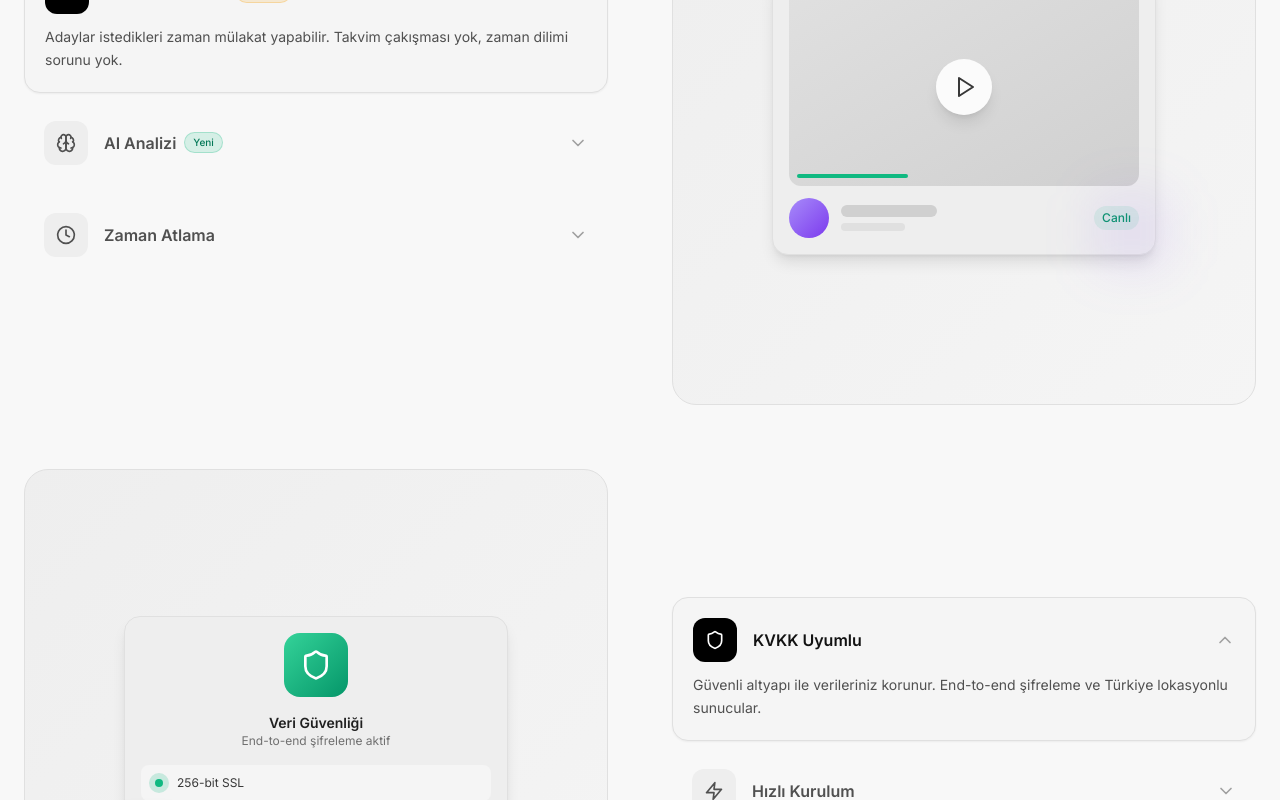
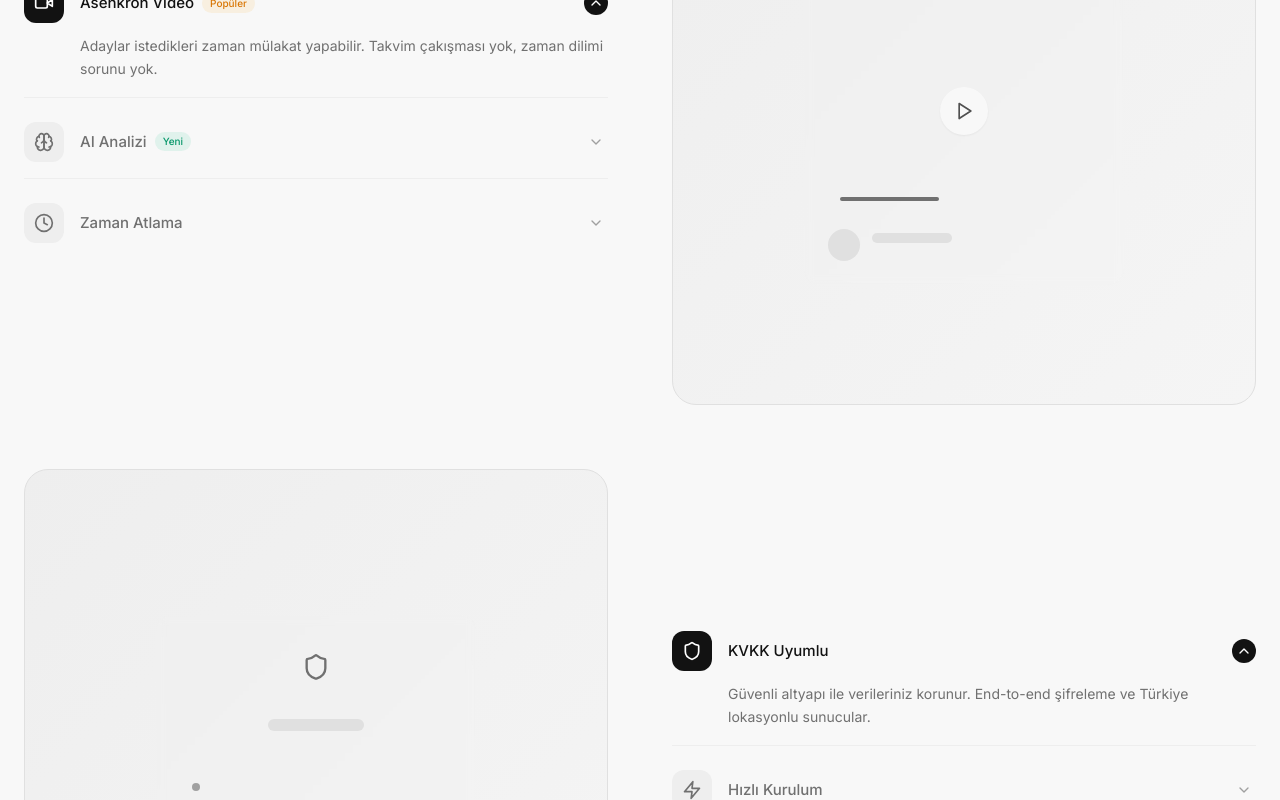
Before and after one commit to samualetto35/ReculAI, a Next.js app in the folder apps/web/: page / in a window 1280 px wide. Shown: the part 1800-2600 px from the top of the page. Built offline with nearby package versions, Linux system fonts and the light colour scheme.

Commit message:
Improve features accordion (remove box), minimal B2B illustrations, remove contact info

```diff
--- a/apps/web/src/app/page.tsx
+++ b/apps/web/src/app/page.tsx
@@ -67,93 +67,101 @@ const faqs = [
 
 const companies = ['TechCorp', 'Startup Hub', 'Global Yazılım', 'Fintech Co', 'E-Ticaret Plus'];
 
-// Feature illustration components
+// Feature illustration components - Minimal B2B SaaS style
 const FeatureIllustration1 = ({ activeIndex }: { activeIndex: number }) => {
   const illustrations = [
-    // Asenkron Video - Video player mockup
-    <div key="video" className="relative w-full h-full flex items-center justify-center p-6">
-      <div className="relative w-full max-w-sm">
-        <div className="bg-surface-100 rounded-2xl p-4 shadow-lg border border-surface-200">
-          <div className="aspect-video bg-gradient-to-br from-surface-200 to-surface-300 rounded-xl mb-3 relative overflow-hidden">
-            <div className="absolute inset-0 flex items-center justify-center">
-              <div className="w-14 h-14 rounded-full bg-white/90 flex items-center justify-center shadow-lg">
-                <Play className="w-6 h-6 text-surface-700 ml-1" />
+    // Asenkron Video - Minimal video interface
+    <div key="video" className="relative w-full h-full flex items-center justify-center p-8">
+      <div className="w-full max-w-xs">
+        {/* Browser chrome */}
+        <div className="bg-surface-200/50 rounded-t-2xl px-4 py-3 flex items-center gap-2">
+          <div className="flex gap-1.5">
+            <div className="w-2.5 h-2.5 rounded-full bg-surface-300" />
+            <div className="w-2.5 h-2.5 rounded-full bg-surface-300" />
+            <div className="w-2.5 h-2.5 rounded-full bg-surface-300" />
+          </div>
+          <div className="flex-1 mx-8">
+            <div className="h-5 bg-surface-100 rounded-full" />
+          </div>
+        </div>
+        {/* Content */}
+        <div className="bg-surface-100/80 rounded-b-2xl p-6 backdrop-blur-sm">
+          <div className="aspect-[4/3] bg-surface-200/60 rounded-xl mb-4 flex items-center justify-center relative overflow-hidden">
+            <div className="w-12 h-12 rounded-full bg-surface-0 flex items-center justify-center shadow-sm">
+              <Play className="w-5 h-5 text-surface-600 ml-0.5" />
+            </div>
+            <div className="absolute bottom-3 left-3 right-3">
+              <div className="h-1 bg-surface-300/50 rounded-full">
+                <div className="h-full w-2/5 bg-surface-500 rounded-full" />
               </div>
-            </div>
-            <div className="absolute bottom-2 left-2 right-2 h-1 bg-surface-400/30 rounded-full">
-              <div className="h-full w-1/3 bg-emerald-500 rounded-full" />
             </div>
           </div>
           <div className="flex items-center gap-3">
-            <div className="w-10 h-10 rounded-full bg-gradient-to-br from-violet-400 to-violet-600" />
-            <div className="flex-1">
-              <div className="h-3 w-24 bg-surface-300 rounded-full mb-1.5" />
-              <div className="h-2 w-16 bg-surface-200 rounded-full" />
+            <div className="w-8 h-8 rounded-full bg-surface-200" />
+            <div className="flex-1 space-y-1.5">
+              <div className="h-2.5 w-20 bg-surface-200 rounded-full" />
+              <div className="h-2 w-14 bg-surface-200/60 rounded-full" />
             </div>
-            <div className="px-2 py-1 bg-emerald-500/10 text-emerald-600 text-xs font-medium rounded-full">Canlı</div>
           </div>
         </div>
-        <div className="absolute -bottom-4 -right-4 w-20 h-20 bg-violet-500/10 rounded-2xl blur-xl" />
       </div>
     </div>,
-    // AI Analizi - Analytics dashboard mockup
-    <div key="ai" className="relative w-full h-full flex items-center justify-center p-6">
-      <div className="relative w-full max-w-sm">
-        <div className="bg-surface-100 rounded-2xl p-4 shadow-lg border border-surface-200">
-          <div className="flex items-center gap-2 mb-4">
-            <Brain className="w-5 h-5 text-emerald-500" />
-            <span className="text-sm font-medium text-surface-700">AI Değerlendirme</span>
-            <span className="ml-auto px-2 py-0.5 bg-emerald-500/10 text-emerald-600 text-xs font-medium rounded-full">%92</span>
+    // AI Analizi - Minimal analytics
+    <div key="ai" className="relative w-full h-full flex items-center justify-center p-8">
+      <div className="w-full max-w-xs">
+        <div className="bg-surface-100/80 rounded-2xl p-6 backdrop-blur-sm">
+          <div className="flex items-center justify-between mb-6">
+            <div className="h-2.5 w-20 bg-surface-200 rounded-full" />
+            <div className="h-6 w-12 bg-surface-200/60 rounded-full" />
           </div>
-          <div className="space-y-3">
-            {['İletişim', 'Teknik Bilgi', 'Problem Çözme', 'Deneyim'].map((skill, i) => (
-              <div key={skill} className="flex items-center gap-3">
-                <span className="text-xs text-surface-600 w-20">{skill}</span>
-                <div className="flex-1 h-2 bg-surface-200 rounded-full overflow-hidden">
+          <div className="space-y-4">
+            {[75, 88, 65, 92].map((val, i) => (
+              <div key={i} className="flex items-center gap-3">
+                <div className="w-16 h-2 bg-surface-200/60 rounded-full" />
+                <div className="flex-1 h-2 bg-surface-200/40 rounded-full overflow-hidden">
                   <div
-                    className="h-full bg-gradient-to-r from-emerald-400 to-emerald-500 rounded-full transition-all duration-500"
-                    style={{ width: `${85 + i * 3}%` }}
+                    className="h-full bg-surface-400 rounded-full"
+                    style={{ width: `${val}%` }}
                   />
                 </div>
               </div>
             ))}
           </div>
-          <div className="mt-4 pt-3 border-t border-surface-200 flex items-center gap-2">
-            <Sparkles className="w-4 h-4 text-amber-500" />
-            <span className="text-xs text-surface-600">STAR metodolojisi ile analiz edildi</span>
+          <div className="mt-6 pt-4 border-t border-surface-200/50">
+            <div className="flex items-center gap-2">
+              <div className="w-4 h-4 rounded bg-surface-200" />
+              <div className="h-2 w-32 bg-surface-200/60 rounded-full" />
+            </div>
           </div>
         </div>
-        <div className="absolute -bottom-4 -left-4 w-20 h-20 bg-emerald-500/10 rounded-2xl blur-xl" />
       </div>
     </div>,
-    // Zaman Atlama - Timeline mockup
-    <div key="time" className="relative w-full h-full flex items-center justify-center p-6">
-      <div className="relative w-full max-w-sm">
-        <div className="bg-surface-100 rounded-2xl p-4 shadow-lg border border-surface-200">
-          <div className="flex items-center gap-2 mb-4">
-            <Clock className="w-5 h-5 text-sky-500" />
-            <span className="text-sm font-medium text-surface-700">Zaman Çizelgesi</span>
+    // Zaman Atlama - Minimal timeline
+    <div key="time" className="relative w-full h-full flex items-center justify-center p-8">
+      <div className="w-full max-w-xs">
+        <div className="bg-surface-100/80 rounded-2xl p-6 backdrop-blur-sm">
+          <div className="h-2.5 w-24 bg-surface-200 rounded-full mb-6" />
+          {/* Timeline */}
+          <div className="relative py-4">
+            <div className="h-0.5 bg-surface-200 rounded-full" />
+            <div className="absolute top-1/2 -translate-y-1/2 left-[15%] w-3 h-3 rounded-full bg-surface-300" />
+            <div className="absolute top-1/2 -translate-y-1/2 left-[40%] w-4 h-4 rounded-full bg-surface-400 border-2 border-surface-0" />
+            <div className="absolute top-1/2 -translate-y-1/2 left-[65%] w-3 h-3 rounded-full bg-surface-300" />
+            <div className="absolute top-1/2 -translate-y-1/2 left-[90%] w-3 h-3 rounded-full bg-surface-300" />
           </div>
-          <div className="relative h-3 bg-surface-200 rounded-full mb-4">
-            <div className="absolute top-0 left-[10%] w-1 h-3 bg-amber-400 rounded-full" />
-            <div className="absolute top-0 left-[35%] w-1 h-3 bg-emerald-400 rounded-full" />
-            <div className="absolute top-0 left-[60%] w-1 h-3 bg-violet-400 rounded-full" />
-            <div className="absolute top-0 left-[85%] w-1 h-3 bg-sky-400 rounded-full" />
-            <div className="absolute -top-1 left-[45%] w-5 h-5 bg-white border-2 border-emerald-500 rounded-full shadow-sm" />
-          </div>
-          <div className="grid grid-cols-4 gap-2">
-            {['0:00', '2:30', '5:00', '7:30'].map((time, i) => (
-              <div key={time} className={cn(
-                "text-center p-2 rounded-lg transition-colors",
-                i === 1 ? "bg-emerald-500/10 border border-emerald-500/20" : "bg-surface-50"
+          {/* Cards */}
+          <div className="grid grid-cols-4 gap-2 mt-4">
+            {[0, 1, 2, 3].map((i) => (
+              <div key={i} className={cn(
+                "p-2 rounded-lg",
+                i === 1 ? "bg-surface-200/80" : "bg-surface-200/40"
               )}>
-                <div className="text-xs font-medium text-surface-700">{time}</div>
-                <div className="text-[10px] text-surface-500 mt-0.5">Soru {i + 1}</div>
+                <div className="h-2 w-6 bg-surface-300/60 rounded-full mx-auto mb-1" />
+                <div className="h-1.5 w-8 bg-surface-300/40 rounded-full mx-auto" />
               </div>
             ))}
           </div>
         </div>
-        <div className="absolute -bottom-4 -right-4 w-20 h-20 bg-sky-500/10 rounded-2xl blur-xl" />
       </div>
     </div>,
   ];
@@ -162,96 +170,90 @@ const FeatureIllustration1 = ({ activeIndex }: { activeIndex: number }) => {
 
 const FeatureIllustration2 = ({ activeIndex }: { activeIndex: number }) => {
   const illustrations = [
-    // KVKK - Security shield mockup
-    <div key="security" className="relative w-full h-full flex items-center justify-center p-6">
-      <div className="relative w-full max-w-sm">
-        <div className="bg-surface-100 rounded-2xl p-4 shadow-lg border border-surface-200">
-          <div className="flex items-center justify-center mb-4">
-            <div className="w-16 h-16 rounded-2xl bg-gradient-to-br from-emerald-400 to-emerald-600 flex items-center justify-center">
-              <Shield className="w-8 h-8 text-white" />
+    // KVKK - Minimal security
+    <div key="security" className="relative w-full h-full flex items-center justify-center p-8">
+      <div className="w-full max-w-xs">
+        <div className="bg-surface-100/80 rounded-2xl p-6 backdrop-blur-sm">
+          <div className="flex justify-center mb-6">
+            <div className="w-14 h-14 rounded-2xl bg-surface-200/80 flex items-center justify-center">
+              <Shield className="w-7 h-7 text-surface-500" />
             </div>
           </div>
-          <div className="text-center mb-4">
-            <div className="text-sm font-semibold text-surface-800">Veri Güvenliği</div>
-            <div className="text-xs text-surface-500">End-to-end şifreleme aktif</div>
+          <div className="text-center mb-6">
+            <div className="h-3 w-24 bg-surface-200 rounded-full mx-auto mb-2" />
+            <div className="h-2 w-32 bg-surface-200/60 rounded-full mx-auto" />
           </div>
           <div className="space-y-2">
-            {['256-bit SSL', 'KVKK Uyumlu', 'TR Sunucu'].map((item, i) => (
-              <div key={item} className="flex items-center gap-2 p-2 bg-surface-50 rounded-lg">
-                <div className="w-5 h-5 rounded-full bg-emerald-500/20 flex items-center justify-center">
-                  <div className="w-2 h-2 rounded-full bg-emerald-500" />
-                </div>
-                <span className="text-xs text-surface-700">{item}</span>
+            {[0, 1, 2].map((i) => (
+              <div key={i} className="flex items-center gap-3 p-3 bg-surface-200/40 rounded-xl">
+                <div className="w-2 h-2 rounded-full bg-surface-400" />
+                <div className="h-2 w-20 bg-surface-300/60 rounded-full" />
               </div>
             ))}
           </div>
         </div>
-        <div className="absolute -bottom-4 -left-4 w-20 h-20 bg-emerald-500/10 rounded-2xl blur-xl" />
       </div>
     </div>,
-    // Hızlı Kurulum - Setup wizard mockup
-    <div key="setup" className="relative w-full h-full flex items-center justify-center p-6">
-      <div className="relative w-full max-w-sm">
-        <div className="bg-surface-100 rounded-2xl p-4 shadow-lg border border-surface-200">
-          <div className="flex items-center gap-2 mb-4">
-            <Zap className="w-5 h-5 text-amber-500" />
-            <span className="text-sm font-medium text-surface-700">Hızlı Kurulum</span>
-            <span className="ml-auto text-xs text-surface-500">2/3</span>
+    // Hızlı Kurulum - Minimal wizard
+    <div key="setup" className="relative w-full h-full flex items-center justify-center p-8">
+      <div className="w-full max-w-xs">
+        <div className="bg-surface-100/80 rounded-2xl p-6 backdrop-blur-sm">
+          <div className="flex items-center justify-between mb-4">
+            <div className="h-2.5 w-20 bg-surface-200 rounded-full" />
+            <div className="h-2 w-8 bg-surface-200/60 rounded-full" />
           </div>
-          <div className="flex gap-1 mb-4">
-            <div className="flex-1 h-1.5 bg-emerald-500 rounded-full" />
-            <div className="flex-1 h-1.5 bg-emerald-500 rounded-full" />
-            <div className="flex-1 h-1.5 bg-surface-200 rounded-full" />
+          {/* Progress */}
+          <div className="flex gap-1.5 mb-6">
+            <div className="flex-1 h-1 bg-surface-400 rounded-full" />
+            <div className="flex-1 h-1 bg-surface-400 rounded-full" />
+            <div className="flex-1 h-1 bg-surface-200 rounded-full" />
           </div>
+          {/* Steps */}
           <div className="space-y-2 mb-4">
-            <div className="p-3 bg-surface-50 rounded-xl border-2 border-emerald-500/30 flex items-center gap-3">
-              <Video className="w-5 h-5 text-emerald-500" />
-              <div className="flex-1">
-                <div className="text-xs font-medium text-surface-800">Video Mülakat</div>
-                <div className="text-[10px] text-surface-500">3 soru eklenmiş</div>
+            <div className="p-3 bg-surface-200/60 rounded-xl flex items-center gap-3">
+              <div className="w-8 h-8 rounded-lg bg-surface-300/60 flex items-center justify-center">
+                <Video className="w-4 h-4 text-surface-500" />
+              </div>
+              <div className="flex-1 space-y-1">
+                <div className="h-2 w-16 bg-surface-300/60 rounded-full" />
+                <div className="h-1.5 w-12 bg-surface-300/40 rounded-full" />
               </div>
             </div>
-            <div className="p-3 bg-surface-50 rounded-xl border border-surface-200 flex items-center gap-3 opacity-60">
-              <Users className="w-5 h-5 text-surface-400" />
-              <div className="flex-1">
-                <div className="text-xs font-medium text-surface-600">Aday Davet Et</div>
-              </div>
+            <div className="p-3 bg-surface-200/30 rounded-xl flex items-center gap-3 opacity-50">
+              <div className="w-8 h-8 rounded-lg bg-surface-200" />
+              <div className="h-2 w-14 bg-surface-200/60 rounded-full" />
             </div>
           </div>
-          <button className="w-full py-2 bg-black text-white text-xs font-medium rounded-lg">
-            Devam Et
-          </button>
+          <div className="h-9 bg-surface-300 rounded-lg" />
         </div>
-        <div className="absolute -bottom-4 -right-4 w-20 h-20 bg-amber-500/10 rounded-2xl blur-xl" />
       </div>
     </div>,
-    // Ekip İşbirliği - Team collaboration mockup
-    <div key="team" className="relative w-full h-full flex items-center justify-center p-6">
-      <div className="relative w-full max-w-sm">
-        <div className="bg-surface-100 rounded-2xl p-4 shadow-lg border border-surface-200">
-          <div className="flex items-center gap-2 mb-4">
-            <Users className="w-5 h-5 text-violet-500" />
-            <span className="text-sm font-medium text-surface-700">Ekip Yorumları</span>
-          </div>
+    // Ekip İşbirliği - Minimal collaboration
+    <div key="team" className="relative w-full h-full flex items-center justify-center p-8">
+      <div className="w-full max-w-xs">
+        <div className="bg-surface-100/80 rounded-2xl p-6 backdrop-blur-sm">
+          <div className="h-2.5 w-24 bg-surface-200 rounded-full mb-6" />
           <div className="space-y-3">
-            {[
-              { name: 'AY', color: 'from-violet-400 to-violet-600', text: 'Teknik bilgisi çok iyi 👍', time: '2dk' },
-              { name: 'MK', color: 'from-emerald-400 to-emerald-600', text: 'İletişimi güçlü', time: '5dk' },
-              { name: 'ZD', color: 'from-amber-400 to-amber-600', text: 'Deneyimi uygun görünüyor', time: '8dk' },
-            ].map((comment, i) => (
-              <div key={i} className="flex items-start gap-2">
-                <div className={`w-7 h-7 rounded-full bg-gradient-to-br ${comment.color} flex items-center justify-center flex-shrink-0`}>
-                  <span className="text-[10px] text-white font-medium">{comment.name}</span>
-                </div>
-                <div className="flex-1 p-2 bg-surface-50 rounded-lg rounded-tl-none">
-                  <p className="text-xs text-surface-700">{comment.text}</p>
-                  <span className="text-[10px] text-surface-400">{comment.time} önce</span>
+            {[0, 1, 2].map((i) => (
+              <div key={i} className="flex items-start gap-3">
+                <div className="w-7 h-7 rounded-full bg-surface-300/80 flex-shrink-0" />
+                <div className="flex-1 p-3 bg-surface-200/50 rounded-xl rounded-tl-sm">
+                  <div className="h-2 w-full bg-surface-300/60 rounded-full mb-1.5" />
+                  <div className="h-2 w-2/3 bg-surface-300/40 rounded-full" />
                 </div>
               </div>
             ))}
           </div>
+          {/* Avatars */}
+          <div className="mt-6 pt-4 border-t border-surface-200/50 flex items-center">
+            <div className="flex -space-x-2">
+              {[0, 1, 2].map((i) => (
+                <div key={i} className="w-6 h-6 rounded-full bg-surface-300 border-2 border-surface-100" />
+              ))}
+            </div>
+            <div className="ml-3 h-2 w-16 bg-surface-200/60 rounded-full" />
+          </div>
         </div>
-        <div className="absolute -bottom-4 -left-4 w-20 h-20 bg-violet-500/10 rounded-2xl blur-xl" />
       </div>
     </div>,
   ];
@@ -463,49 +465,46 @@ export default function HomePage() {
                     <button
                       key={i}
                       onClick={() => setActiveFeature1(i)}
-                      className={cn(
-                        'w-full text-left p-5 rounded-2xl transition-all duration-300',
-                        activeFeature1 === i
-                          ? 'bg-surface-50 border border-surface-200 shadow-sm'
-                          : 'hover:bg-surface-50/50'
-                      )}
+                      className="w-full text-left py-4 transition-all duration-300 border-b border-surface-100 last:border-b-0"
                     >
                       <div className="flex items-center gap-4">
                         <div className={cn(
-                          'w-11 h-11 rounded-xl flex items-center justify-center transition-colors',
-                          activeFeature1 === i ? 'bg-black text-white' : 'bg-surface-100 text-surface-600'
+                          'w-10 h-10 rounded-xl flex items-center justify-center transition-all duration-300',
+                          activeFeature1 === i ? 'bg-surface-900 text-white' : 'bg-surface-100 text-surface-500'
                         )}>
                           <f.icon className="w-5 h-5" />
                         </div>
                         <div className="flex-1">
                           <div className="flex items-center gap-2">
                             <h3 className={cn(
-                              'text-base font-semibold transition-colors',
-                              activeFeature1 === i ? 'text-surface-900' : 'text-surface-600'
+                              'text-[15px] font-medium transition-colors',
+                              activeFeature1 === i ? 'text-surface-900' : 'text-surface-500'
                             )}>
                               {f.title}
                             </h3>
                             {f.badge && (
                               <span className={cn(
-                                'text-[10px] px-2 py-0.5 rounded-full font-medium border',
-                                f.badge === 'Popüler' && 'bg-amber-500/15 border-amber-500/25 text-amber-700',
-                                f.badge === 'Yeni' && 'bg-emerald-500/15 border-emerald-500/25 text-emerald-700'
+                                'text-[10px] px-2 py-0.5 rounded-full font-medium',
+                                f.badge === 'Popüler' && 'bg-amber-500/10 text-amber-600',
+                                f.badge === 'Yeni' && 'bg-emerald-500/10 text-emerald-600'
                               )}>
                                 {f.badge}
                               </span>
                             )}
                           </div>
                         </div>
-                        <ChevronDown className={cn(
-                          'w-5 h-5 text-surface-400 transition-transform',
-                          activeFeature1 === i && 'rotate-180'
-                        )} />
+                        <div className={cn(
+                          'w-6 h-6 rounded-full flex items-center justify-center transition-all duration-300',
+                          activeFeature1 === i ? 'bg-surface-900 text-white rotate-180' : 'text-surface-400'
+                        )}>
+                          <ChevronDown className="w-4 h-4" />
+                        </div>
                       </div>
                       <div className={cn(
-                        'overflow-hidden transition-all duration-300',
+                        'overflow-hidden transition-all duration-300 pl-14',
                         activeFeature1 === i ? 'max-h-24 opacity-100 mt-3' : 'max-h-0 opacity-0'
                       )}>
-                        <p className="text-sm text-surface-600 pl-15 leading-relaxed">{f.desc}</p>
+                        <p className="text-sm text-surface-500 leading-relaxed">{f.desc}</p>
                       </div>
                     </button>
                   ))}
@@ -529,38 +528,35 @@ export default function HomePage() {
                     <button
                       key={i}
                       onClick={() => setActiveFeature2(i)}
-                      className={cn(
-                        'w-full text-left p-5 rounded-2xl transition-all duration-300',
-                        activeFeature2 === i
-                          ? 'bg-surface-50 border border-surface-200 shadow-sm'
-                          : 'hover:bg-surface-50/50'
-                      )}
+                      className="w-full text-left py-4 transition-all duration-300 border-b border-surface-100 last:border-b-0"
                     >
                       <div className="flex items-center gap-4">
                         <div className={cn(
-                          'w-11 h-11 rounded-xl flex items-center justify-center transition-colors',
-                          activeFeature2 === i ? 'bg-black text-white' : 'bg-surface-100 text-surface-600'
+                          'w-10 h-10 rounded-xl flex items-center justify-center transition-all duration-300',
+                          activeFeature2 === i ? 'bg-surface-900 text-white' : 'bg-surface-100 text-surface-500'
                         )}>
                           <f.icon className="w-5 h-5" />
                         </div>
                         <div className="flex-1">
                           <h3 className={cn(
-                            'text-base font-semibold transition-colors',
-                            activeFeature2 === i ? 'text-surface-900' : 'text-surface-600'
+                            'text-[15px] font-medium transition-colors',
+                            activeFeature2 === i ? 'text-surface-900' : 'text-surface-500'
                           )}>
                             {f.title}
                           </h3>
                         </div>
-                        <ChevronDown className={cn(
-                          'w-5 h-5 text-surface-400 transition-transform',
-                          activeFeature2 === i && 'rotate-180'
-                        )} />
+                        <div className={cn(
+                          'w-6 h-6 rounded-full flex items-center justify-center transition-all duration-300',
+                          activeFeature2 === i ? 'bg-surface-900 text-white rotate-180' : 'text-surface-400'
+                        )}>
+                          <ChevronDown className="w-4 h-4" />
+                        </div>
                       </div>
                       <div className={cn(
-                        'overflow-hidden transition-all duration-300',
+                        'overflow-hidden transition-all duration-300 pl-14',
                         activeFeature2 === i ? 'max-h-24 opacity-100 mt-3' : 'max-h-0 opacity-0'
                       )}>
-                        <p className="text-sm text-surface-600 pl-15 leading-relaxed">{f.desc}</p>
+                        <p className="text-sm text-surface-500 leading-relaxed">{f.desc}</p>
                       </div>
                     </button>
                   ))}
```
Also changed, not shown: apps/web/src/app/contact/page.tsx (+1 -25 lines).
